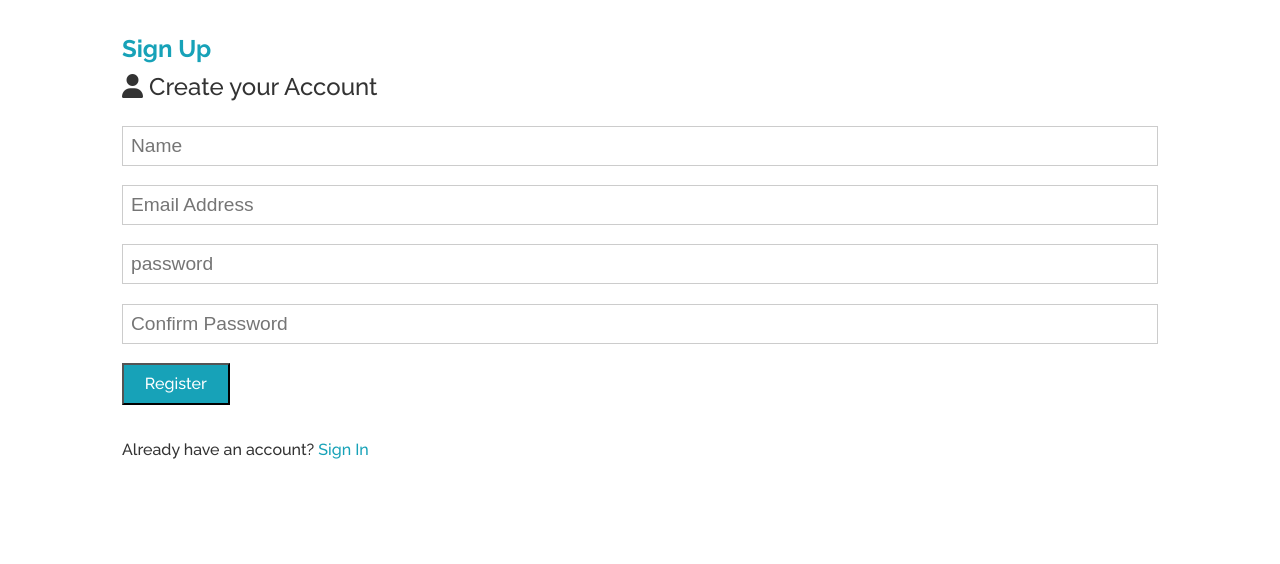
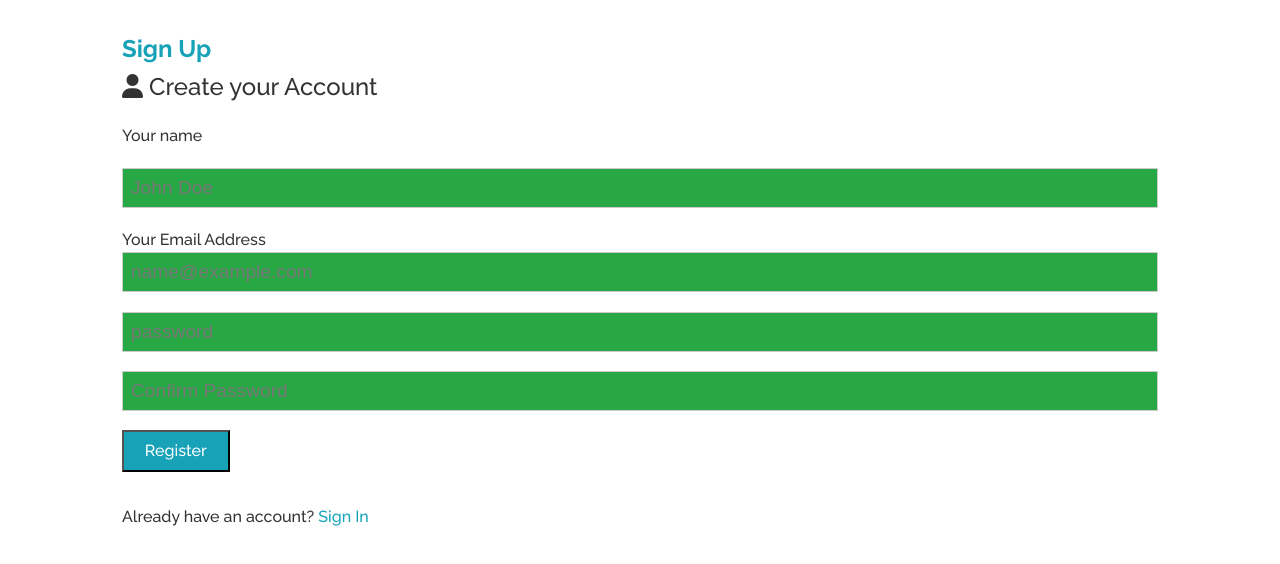
Before and after one commit to Ousman37/css-framework-CA, a website: page register.html in a window 1280 px wide. Shown: the part 66-630 px from the top of the page. Drawn offline with nearby package versions, Linux system fonts and the light colour scheme.

Commit message:
working on both login and register from!

```diff
--- a/register.html
+++ b/register.html
@@ -38,18 +38,25 @@
    </h1>
    <p class="lead"> <i class="fas fa-user"></i> Create your Account</p>
    <form action="dashboard.html" class="form">
+      <label for="exampleNameInput1">Your name</label>
     <div class="form-group">
-      <input type="text" placeholder="Name" required>
+        <input type="text" class="form-control" id="exampleNameInput1" placeholder="John Doe" name="name" required />
     </div>
     <div class="form-group">
-      <input type="email" placeholder="Email Address">
+      <label for="regex1">Your Email  Address </label>
+        <input type="email" name="email" class="form-control" id="exampleInputEmail2" placeholder="name@example.com" required />
+
+
 
     </div>
     <div class="form-group">
-      <input type="password" placeholder="password" minlength="6">
+      <input type="password" name="email" class="form-control" id="passWordInputEmail2" placeholder="password"  minlength="6" required />
+
     </div>
     <div class="form-group">
-      <input type="password" placeholder="Confirm Password" minlength="6">
+      <input type="password" name="password" class="form-control" id="passWordInputEmail2" placeholder="Confirm Password" minlength="6"
+        required />
+
     </div>
     <input type="submit" value="Register" class="btn btn-primary">
    </form>
```
Also changed, not shown: login.html (+4 -10 lines).
